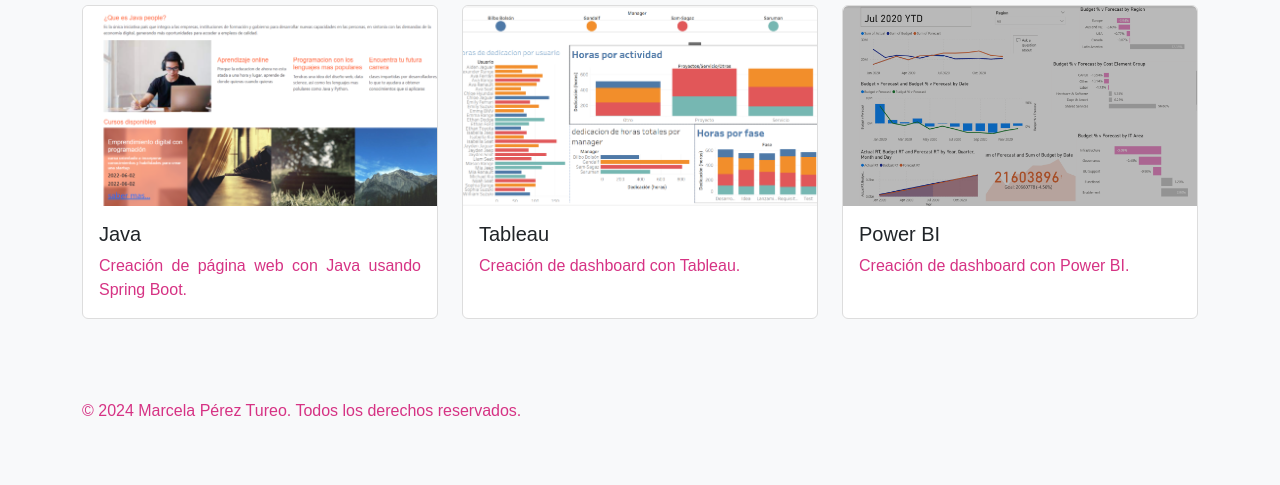
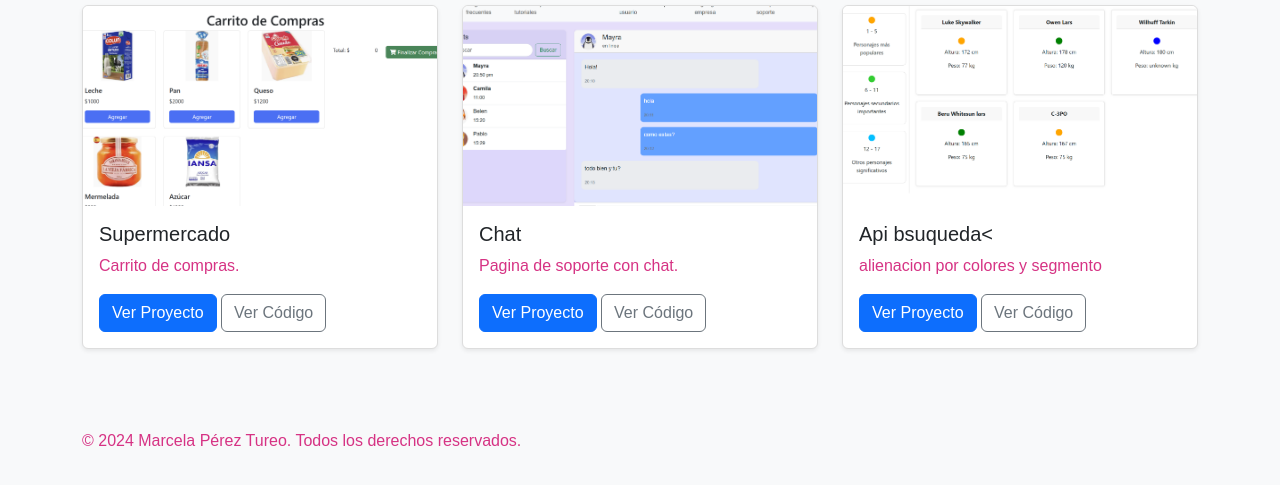
Before and after one commit to Mpt107/Portafolio, a plain HTML site: page index.html in a window 1280 px wide. Both pictures are taken after a click on the tab "Proyectos". Shown: the part 219-704 px from the top of the page. Drawn offline with Linux system fonts and the light colour scheme.

Commit message:
Actualización de la sección de proyectos con enlaces a GitHub Pages

```diff
--- a/index.html
+++ b/index.html
@@ -21,7 +21,7 @@
     </header>
 
 
-    <div class="container mt-4">
+    <main class="container mt-4">
         <ul class="nav nav-tabs" id="portfolioTabs" role="tablist">
             <li class="nav-item">
                 <a class="nav-link active" id="about-tab" data-bs-toggle="tab" href="#about" role="tab" aria-controls="about" aria-selected="true">Sobre mi</a>
@@ -70,35 +70,45 @@
             <div class="tab-pane fade" id="projects" role="tabpanel" aria-labelledby="projects-tab">
                 <h2 class="mt-4">Proyectos</h2>
                 <div class="row">
+                    <!-- Proyecto Java -->
                     <div class="col-12 col-sm-6 col-md-4 mb-3">
-                        <div class="card h-100">
-                            <img src="assets/img/java.png" alt="java" class="card-img-top img-fluid">
+                        <div class="card h-100 shadow-sm">
+                            <img src="assets/img/Screenshot 2025-01-16 164406.png" alt="java" class="card-img-top img-fluid">
                             <div class="card-body">
-                                <h5 class="card-title">Java</h5>
-                                <p class="card-text">Creación de página web con Java usando Spring Boot.</p>
+                                <h5 class="card-title">Supermercado</h5>
+                                <p class="card-text">Carrito de compras.</p>
+                                <a href="https://mpt107.github.io/FinalM4/" class="btn btn-primary" target="_blank">Ver Proyecto</a>
+                                <a href="https://github.com/Mpt107/FinalM4.git" class="btn btn-outline-secondary" target="_blank">Ver Código</a>
                             </div>
                         </div>
                     </div>
+                    <!-- Proyecto Tableau -->
                     <div class="col-12 col-sm-6 col-md-4 mb-3">
-                        <div class="card h-100">
-                            <img src="assets/img/tableau.png" alt="tableau" class="card-img-top img-fluid">
+                        <div class="card h-100 shadow-sm">
+                            <img src="assets/img/Screenshot 2025-01-16 164702.png" alt="tableau" class="card-img-top img-fluid">
                             <div class="card-body">
-                                <h5 class="card-title">Tableau</h5>
-                                <p class="card-text">Creación de dashboard con Tableau.</p>
+                                <h5 class="card-title">Chat</h5>
+                                <p class="card-text">Pagina de soporte con chat.</p>
+                                <a href="https://mpt107.github.io/FinalM3/index.html" class="btn btn-primary" target="_blank">Ver Proyecto</a>
+                                <a href="https://github.com/Mpt107/FinalM3.git" class="btn btn-outline-secondary" target="_blank">Ver Código</a>
                             </div>
                         </div>
                     </div>
+                    <!-- Proyecto Power BI -->
                     <div class="col-12 col-sm-6 col-md-4 mb-3">
-                        <div class="card h-100">
-                            <img src="assets/img/bi.png" alt="bi" class="card-img-top img-fluid">
+                        <div class="card h-100 shadow-sm">
+                            <img src="assets/img/Screenshot 2025-01-16 164943.png" alt="bi" class="card-img-top img-fluid">
                             <div class="card-body">
-                                <h5 class="card-title">Power BI</h5>
-                                <p class="card-text">Creación de dashboard con Power BI.</p>
+                                <h5 class="card-title">Api bsuqueda<</h5>
+                                <p class="card-text">alienacion por colores y segmento</p>
+                                <a href="https://mpt107.github.io/FinalM5/" class="btn btn-primary" target="_blank">Ver Proyecto</a>
+                                <a href="https://github.com/Mpt107/FinalM5.git" class="btn btn-outline-secondary" target="_blank">Ver Código</a>
                             </div>
                         </div>
                     </div>
                 </div>
             </div>
+
 
 
             <div class="tab-pane fade" id="contact" role="tabpanel" aria-labelledby="contact-tab">
@@ -119,14 +129,14 @@
                     <button type="submit" class="btn btn-primary">Enviar</button>
                 </form>
             </div>
-        </div>
-    </div>
+        </main>
+
     <footer class="footer mt-5 py-3 bg-light text-center">
         <div class="container">
             <p class="mb-0">© 2024 Marcela Pérez Tureo. Todos los derechos reservados.</p>
         </div>
     </footer>
-
+    </div>
 
 <script src="./assets/js/script.js"></script>
  <script src="./assets/js/bootstrap/bootstrap.bundle.js"></script>
```
Also changed, not shown: assets/img/Screenshot 2025-01-16 164406.png (added), assets/img/Screenshot 2025-01-16 164702.png (added), assets/img/Screenshot 2025-01-16 164943.png (added).
